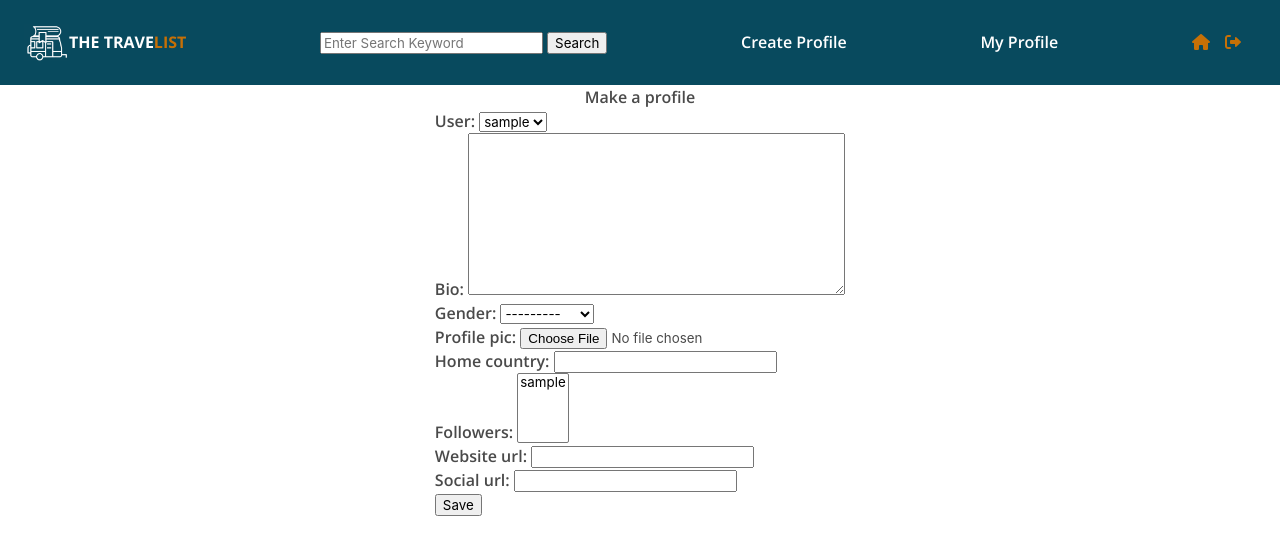
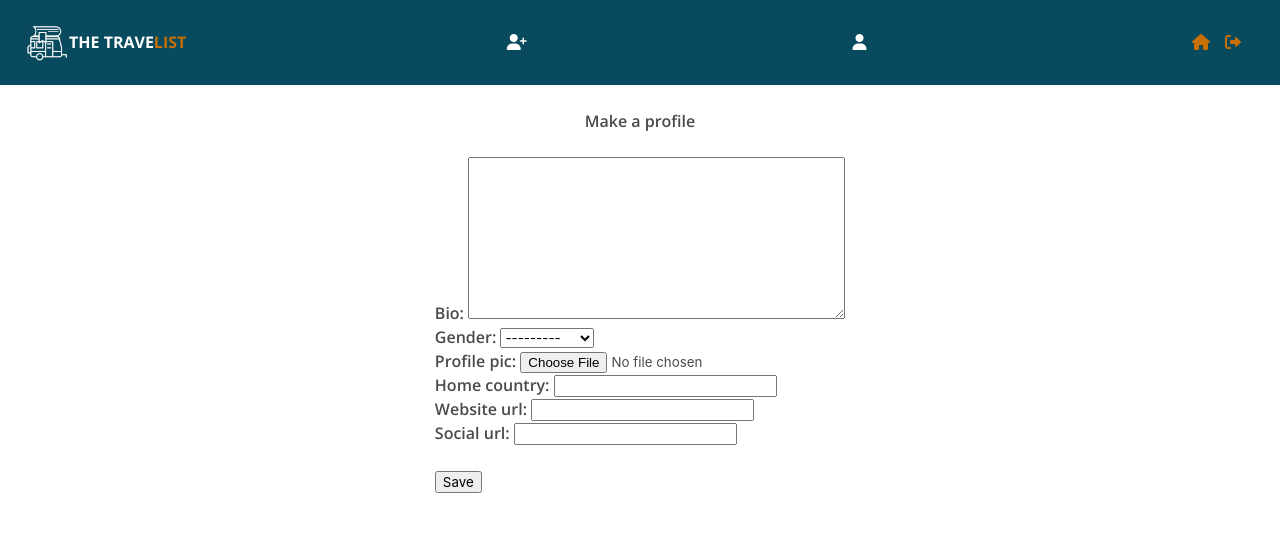
Before and after one commit to Team-TravelApp/Travel-app, a Django app: page /profile/create in a window 1280 px wide. Shown: the top 555 px of the page. Run offline with Django 3.2, Linux system fonts and the light colour scheme; the visitor is signed in with stand-in values (Sample User, id 1); data comes from the database, SQL or seed files in the repository.

Commit message:
fixed ui a bit

```diff
--- a/templates/base.html
+++ b/templates/base.html
@@ -29,16 +29,11 @@
 
 
 
-            <form method='GET' action='{% url "search" %}'>
-                <input type='text' name='q' placeholder="Enter Search Keyword" value='{{ request.GET.q }}' id='intry'>
-                <input type='submit' value='Search' class='button_1' id='sub1'>
-            </form>
-
-            <a href="{% url 'profile_create' %}">Create Profile</a>
+            <a href="{% url 'profile_create' %}"><i class="fa-solid fa-user-plus"></i></a>
 
             {% if user.is_authenticated %}
 
-            <a href="{% url 'profile_detail' pk=user.pk %}">My Profile</a>
+            <a href="{% url 'profile_detail' pk=user.pk %}"><i class="fa-solid fa-user"></i></a>
 
             {% endif %}
 
--- a/templates/travel/profile_form.html
+++ b/templates/travel/profile_form.html
@@ -1,12 +1,16 @@
 {% extends 'base.html' %}
 {% block content %}
 
+</br>
+<h2>Make a profile</h2>
 
-<h2>Make a profile</h2>
+
+</br>
 
 <form method ="post" enctype="multipart/form-data">
     {% csrf_token %}
     {{ form.as_p }}
+</br>
     <button type="submit">Save</button>
 </form>
 {% endblock %}
--- a/travel/forms.py
+++ b/travel/forms.py
@@ -9,12 +9,10 @@ class ProfileForm(forms.ModelForm):
     class Meta:
         model = Profile
         fields = [
-            'user',
             'bio',
             'gender',
             'profile_pic',
             'home_country',
-            'followers',
             'website_url',
             'social_url',
         ]
```
Also changed, not shown: templates/travel/index.html (+10 -0 lines).
